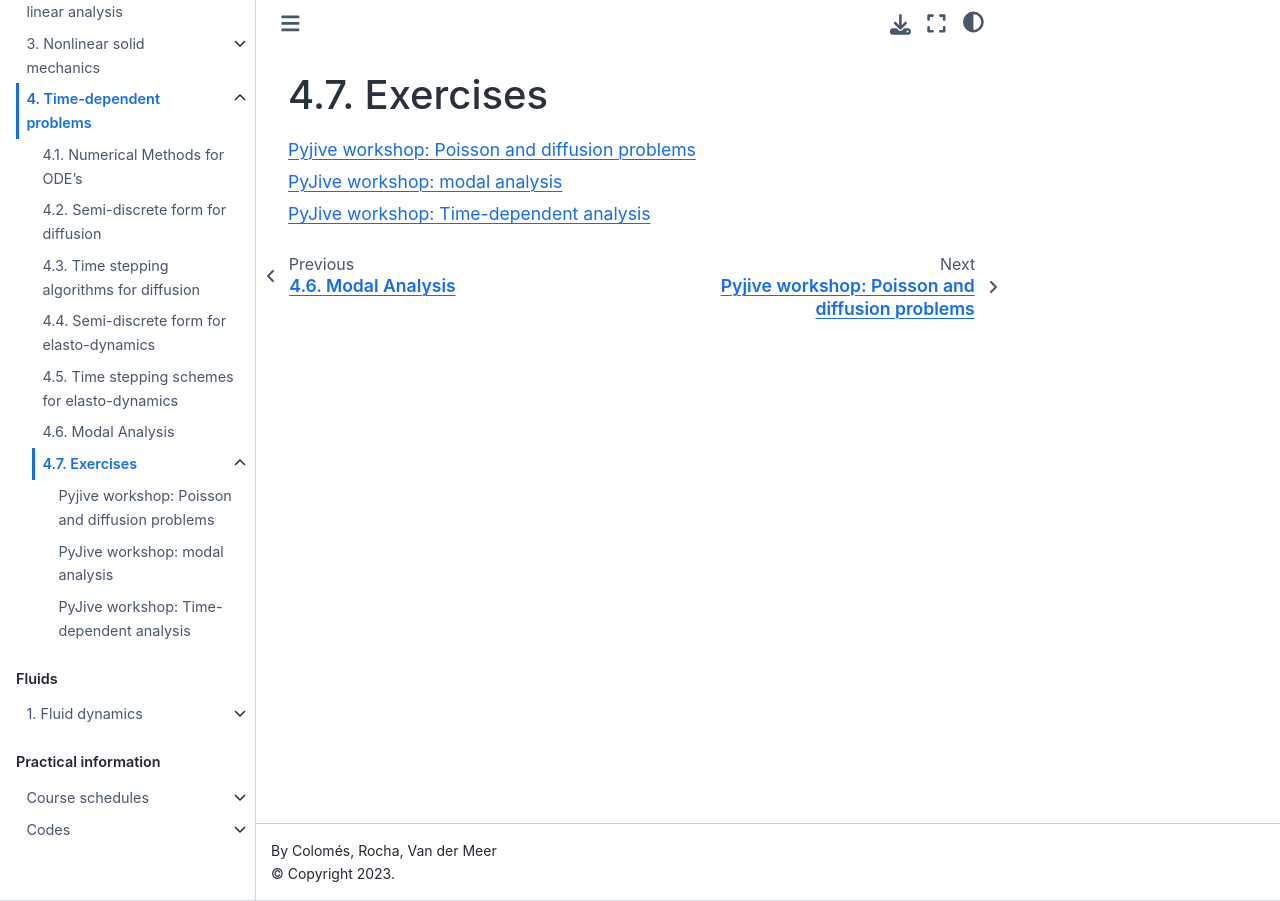
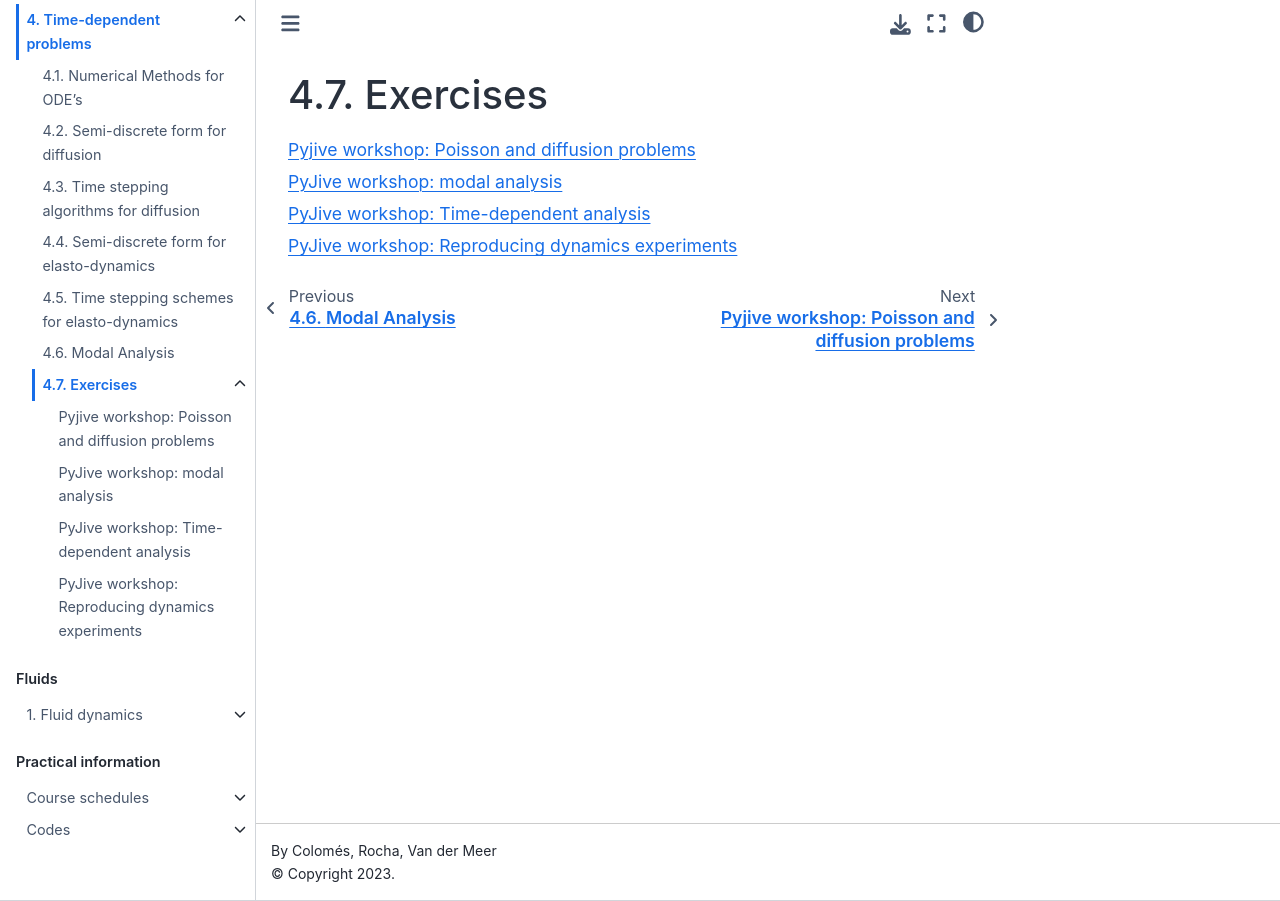
Before and after one commit to TeachBooks/mirror_computational_modelling, a Jupyter Book: the page built from book/dynamics/Exercises/exercises.md, in a window 1280 px wide. Built offline with Jupyter Book 1.0.4 settings and Sphinx 7.4.7 and the Sphinx Book theme 1.1.4, drawn with Linux system fonts in a browser that asks for light colours; pages that are not in the unit, such as notebooks, are missing from menus; some of the changed text lies outside the part shown.

Commit message:
added hammer test notebook

```diff
--- a/book/_toc.yml
+++ b/book/_toc.yml
@@ -105,6 +105,7 @@ parts:
         - file: dynamics/Exercises/pyjive_diffusion
         - file: dynamics/Exercises/pyjive_frequency
         - file: dynamics/Exercises/pyjive_transient
+        - file: dynamics/Exercises/pyjive_hammer
 
 # START REMOVE-FROM-PUBLISH
   - caption: Fluids
```
Also changed, not shown: book/dynamics/Exercises/pyjive_hammer.ipynb (added).
